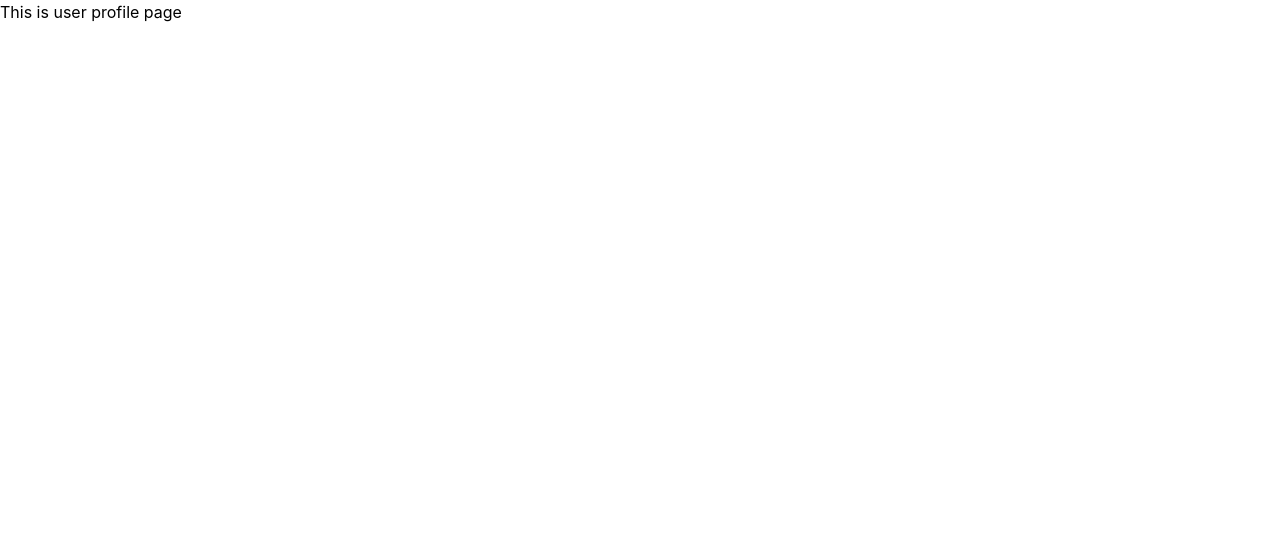
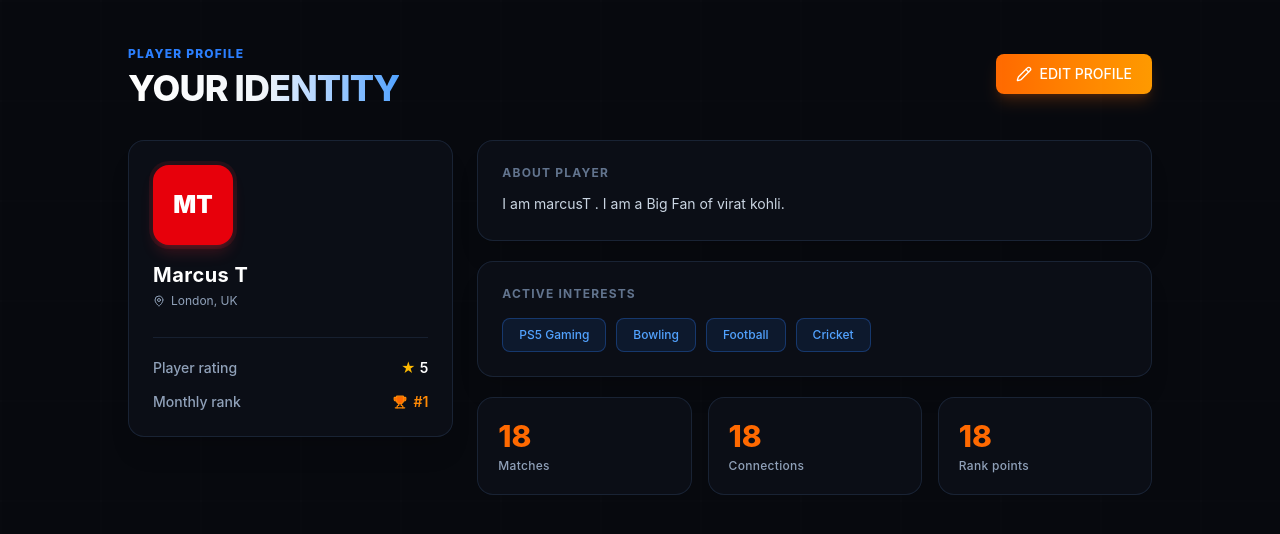
Before and after one commit to yashvardhannautiyal/TribeLink, a React (Vite) app in the folder Frontend/: page /dashboard/profile in a window 1280 px wide. Shown: the top 534 px of the page. Built offline with nearby package versions, Linux system fonts and the light colour scheme.

Commit message:
user profile page created

```diff
--- a/Frontend/src/Dashboard/DashboardPages/ProfilePage/ProfilePage.jsx
+++ b/Frontend/src/Dashboard/DashboardPages/ProfilePage/ProfilePage.jsx
@@ -1,11 +1,208 @@
-import React from 'react'
+import React, { useState } from 'react';
+import {Pencil , MapPin, Trophy} from 'lucide-react';
 
-function ProfilePage() {
+const ProfilePage = () => {
+  const [isEditing, setIsEditing] = useState(false);
+  const [profile, setProfile] = useState({
+    name: 'Marcus T',
+    tagline: 'MT',
+    location: 'London, UK',
+    rating: 5,
+    monthlyRank: '#1',
+    bio: 'I am marcusT . I am a Big Fan of virat kohli.',
+    interests: ['PS5 Gaming', 'Bowling', 'Football', 'Cricket'],
+    matches: 18,
+    connections: 18,
+    rankPoints: '18',
+  });
+
+  const [newInterest, setNewInterest] = useState('');
+
+  const handleInterestToggle = (tagToRemove) => {
+    setProfile((prev) => ({
+      ...prev,
+      interests: prev.interests.filter((t) => t !== tagToRemove),
+    }));
+  };
+
+  const handleAddInterest = (e) => {
+    e.preventDefault();
+    if (newInterest.trim() && !profile.interests.includes(newInterest.trim())) {
+      setProfile((prev) => ({
+        ...prev,
+        interests: [...prev.interests, newInterest.trim()],
+      }));
+      setNewInterest('');
+    }
+  };
+
   return (
-    <div>
-      This is user profile page
+    <div className="min-h-screen bg-[#07090e] text-white p-6 sm:p-10 flex justify-center items-start">
+      {/*Background Grid Pattern */}
+      <div className=" pointer-events-none absolute inset-0 opacity-30 [background-image:linear-gradient(rgba(255,255,255,0.025)_2px,transparent_2px),linear-gradient(90deg,rgba(255,255,255,0.025)_2px,transparent_2px)] [background-size:100px_100px]" />
+
+      <div className="w-full max-w-5xl">
+
+        {/* Header Section */}
+        <div className="flex flex-col sm:flex-row items-start sm:items-center justify-between pb-8 gap-4">
+          <div>
+            <span className="text-xs tracking-widest font-extrabold text-blue-500 uppercase">
+              PLAYER PROFILE
+            </span>
+            <h1 className="text-3xl sm:text-4xl font-extrabold tracking-tight uppercase mt-1 bg-gradient-to-r from-white via-slate-100 to-blue-400 bg-clip-text text-transparent">
+              Your Identity
+            </h1>
+          </div>
+
+          {/* Edit button */}
+          <button
+            onClick={() => setIsEditing(!isEditing)}
+            className="flex items-center gap-2 bg-gradient-to-r from-orange-500 to-amber-500 hover:from-orange-600 hover:to-amber-600 text-white font-medium text-xs sm:text-sm px-5 py-2.5 rounded-lg shadow-lg shadow-orange-500/20 transition-all active:scale-95 hover:cursor-pointer"
+          >
+           <Pencil className="w-4 h-4 " />
+            {isEditing ? 'DONE EDITING' : 'EDIT PROFILE'}
+          </button>
+        </div>
+
+        {/* Main Grid Layout */}
+        <div className="grid grid-cols-1 lg:grid-cols-12 gap-6 items-start">
+
+          {/* Left Column: Player Identity Card */}
+          <div className="lg:col-span-4 bg-[#0d111a]/80 backdrop-blur-xs border border-slate-800/80 rounded-2xl p-6 shadow-xl hover:border-blue-500 transition-all duration-300 flex flex-col items-start">
+
+            {/* Avatar block */}
+            <div className="w-20 h-20 rounded-2xl bg-gradient-to-tr bg-red-600  flex items-center justify-center text-white text-2xl font-black shadow-lg shadow-red-500/20 ring-4 ring-red-500/10 mb-4 ">
+              {profile.tagline}
+            </div>
+
+            {/* Name & Location */}
+            <h2 className="text-xl font-bold tracking-wide text-white">
+              {profile.name}
+            </h2>
+            <div className="flex items-center gap-1.5 text-xs text-slate-400 mt-1 mb-6">
+              <MapPin size={12} />
+              <span>{profile.location}</span>
+            </div>
+
+            <div className="w-full border-t border-slate-800/70 my-1"></div>
+
+            {/* Ratings & Rank */}
+            <div className="w-full flex flex-col gap-3.5 pt-4">
+              <div className="flex items-center justify-between text-sm">
+                <span className="text-slate-400 font-medium">Player rating</span>
+                <div className="flex items-center gap-1 font-semibold text-white">
+                  <span className="text-amber-400">★</span>
+                  <span>{profile.rating}</span>
+                </div>
+              </div>
+
+              <div className="flex items-center justify-between text-sm">
+                <span className="text-slate-400 font-medium">Monthly rank</span>
+                <div className="flex items-center gap-1.5 font-semibold text-orange-400">
+                  <Trophy size={14} className='fill-orange-500' />
+                  <span>{profile.monthlyRank}</span>
+                </div>
+              </div>
+            </div>
+          </div>
+
+          {/* Right Column: Bio, Interests, Stats */}
+          <div className="lg:col-span-8 flex flex-col gap-5">
+
+            {/* About Player */}
+            <div className="bg-[#0d111a]/80 border border-slate-800/80 rounded-2xl p-6 backdrop-blur-md shadow-xl hover:border-blue-500 transition-all">
+              <span className="text-xs font-bold tracking-widest text-slate-500 uppercase block mb-3">
+                ABOUT PLAYER
+              </span>
+              {isEditing ? (
+                <textarea
+                  value={profile.bio}
+                  onChange={(e) =>
+                    setProfile({ ...profile, bio: e.target.value })
+                  }
+                  className="w-full bg-[#141a27] border border-slate-700 rounded-lg p-3 text-sm text-slate-200 focus:outline-none focus:border-blue-500"
+                  rows={3}
+                />
+              ) : (
+                <p className="text-sm leading-relaxed text-slate-300">
+                  {profile.bio}
+                </p>
+              )}
+            </div>
+
+            {/* Active Interests */}
+            <div className="bg-[#0d111a]/80 border border-slate-800/80 rounded-2xl p-6 backdrop-blur-md shadow-xl hover:border-blue-500 transition-all">
+              <span className="text-xs font-bold tracking-widest text-slate-500 uppercase block mb-4">
+                ACTIVE INTERESTS
+              </span>
+
+              <div className="flex flex-wrap gap-2.5 items-center">
+                {profile.interests.map((interest) => (
+                  <span
+                    key={interest}
+                    className="group relative inline-flex items-center gap-1.5 px-4 py-2 rounded-lg text-xs font-medium text-blue-400 bg-blue-500/10 border border-blue-500/30 hover:bg-blue-500/20 hover:border-blue-500/60 transition-all cursor-pointer"
+                  >
+                    {interest}
+                    {isEditing && (
+                      <button
+                        onClick={() => handleInterestToggle(interest)}
+                        className="ml-1 text-slate-400 hover:text-red-400 transition hover:cursor-pointer"
+                      >
+                        ✕
+                      </button>
+                    )}
+                  </span>
+                ))}
+
+                {isEditing && (
+                  <form onSubmit={handleAddInterest} className="inline-flex">
+                    <input
+                      type="text"
+                      placeholder="+ Add Interest"
+                      value={newInterest}
+                      onChange={(e) => setNewInterest(e.target.value)}
+                      className="px-3 py-1.5 rounded-lg text-xs bg-[#141a27] border border-dashed border-slate-600 text-slate-200 placeholder-slate-500 focus:outline-none focus:border-blue-400"
+                    />
+                  </form>
+                )}
+              </div>
+            </div>
+
+            {/* Stats Cards Grid */}
+            <div className="grid grid-cols-1 sm:grid-cols-3 gap-4">
+
+              <div className="bg-[#0d111a]/80 border border-slate-800/80 rounded-2xl p-5 backdrop-blur-md hover:border-blue-500 hover:-translate-y-1 transition-all duration-300 group">
+                <h3 className="text-3xl font-extrabold text-orange-500 group-hover:text-orange-400 transition-colors">
+                  {profile.matches}
+                </h3>
+                <span className="text-xs text-slate-400 font-medium tracking-wide mt-1 block">
+                  Matches
+                </span>
+              </div>
+
+              <div className="bg-[#0d111a]/80 border border-slate-800/80 rounded-2xl p-5 backdrop-blur-md hover:border-blue-500 hover:-translate-y-1 transition-all duration-300 group">
+                <h3 className="text-3xl font-extrabold text-orange-500 group-hover:text-orange-400 transition-colors">
+                  {profile.connections}
+                </h3>
+                <span className="text-xs text-slate-400 font-medium tracking-wide mt-1 block">
+                  Connections
+                </span>
+              </div>
+
+              <div className="bg-[#0d111a]/80 border border-slate-800/80 rounded-2xl p-5 backdrop-blur-md hover:border-blue-500 hover:-translate-y-1 transition-all duration-300 group">
+                <h3 className="text-3xl font-extrabold text-orange-500 group-hover:text-orange-400 transition-colors">
+                  {profile.rankPoints}
+                </h3>
+                <span className="text-xs text-slate-400 font-medium tracking-wide mt-1 block">
+                  Rank points
+                </span>
+              </div>
+            </div>
+          </div>
+        </div>
+      </div>
     </div>
-  )
-}
+  );
+};
 
 export default ProfilePage;
```
